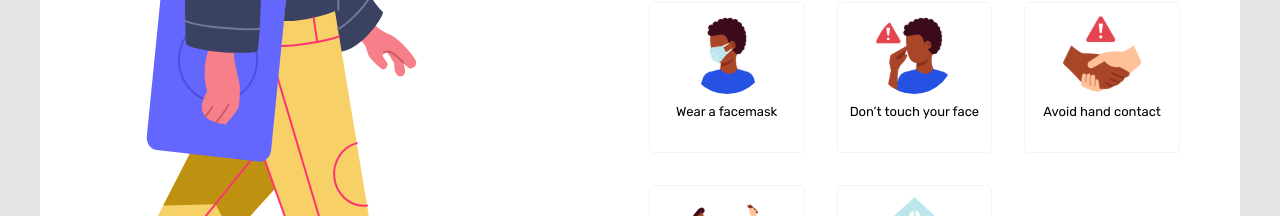
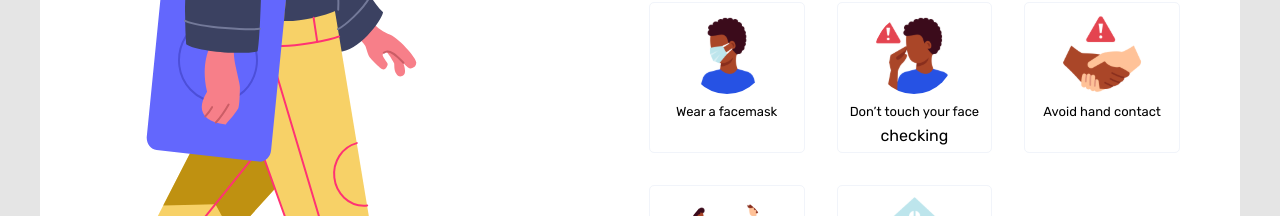
Before and after one commit to chipingo42/covid19, a React (Create React App) app: page / in a window 1280 px wide. Shown: the part 2220-2436 px from the top of the page. Built offline with nearby package versions, Linux system fonts and the light colour scheme; no server answers; a web font is replaced by a local one.

Commit message:
updating app

```diff
--- a/src/Components/Protect/Protect.jsx
+++ b/src/Components/Protect/Protect.jsx
@@ -24,6 +24,7 @@ const Protect = () => {
                 <div className={styles.cards}>
                   <img src={vector2} alt={vector2} />
                   <p>Don’t touch your face</p>
+                  <span>checking</span>
                 </div>
                 <div className={styles.cards}>
                   <img src={vector3} alt={vector3} />
```
